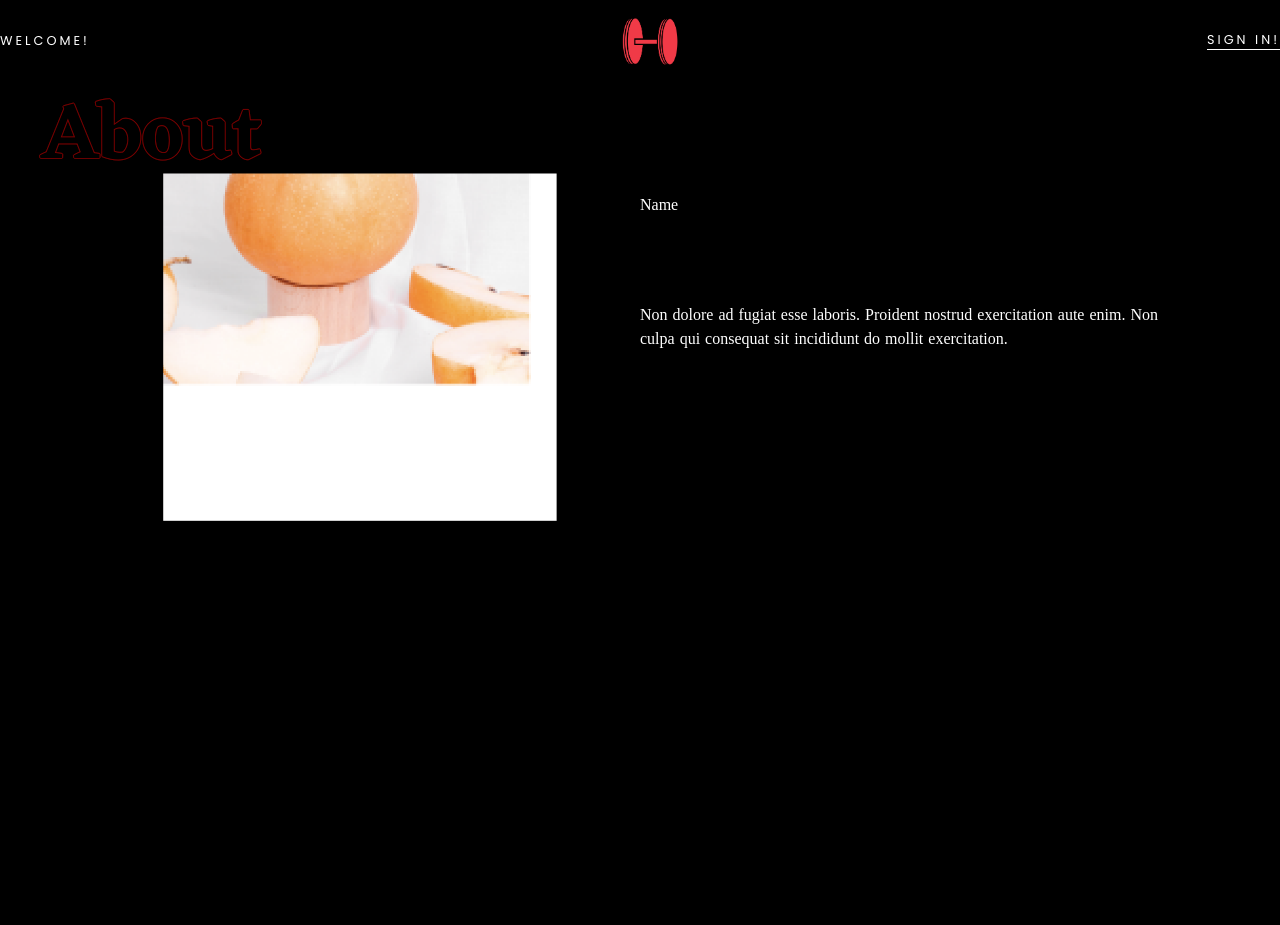
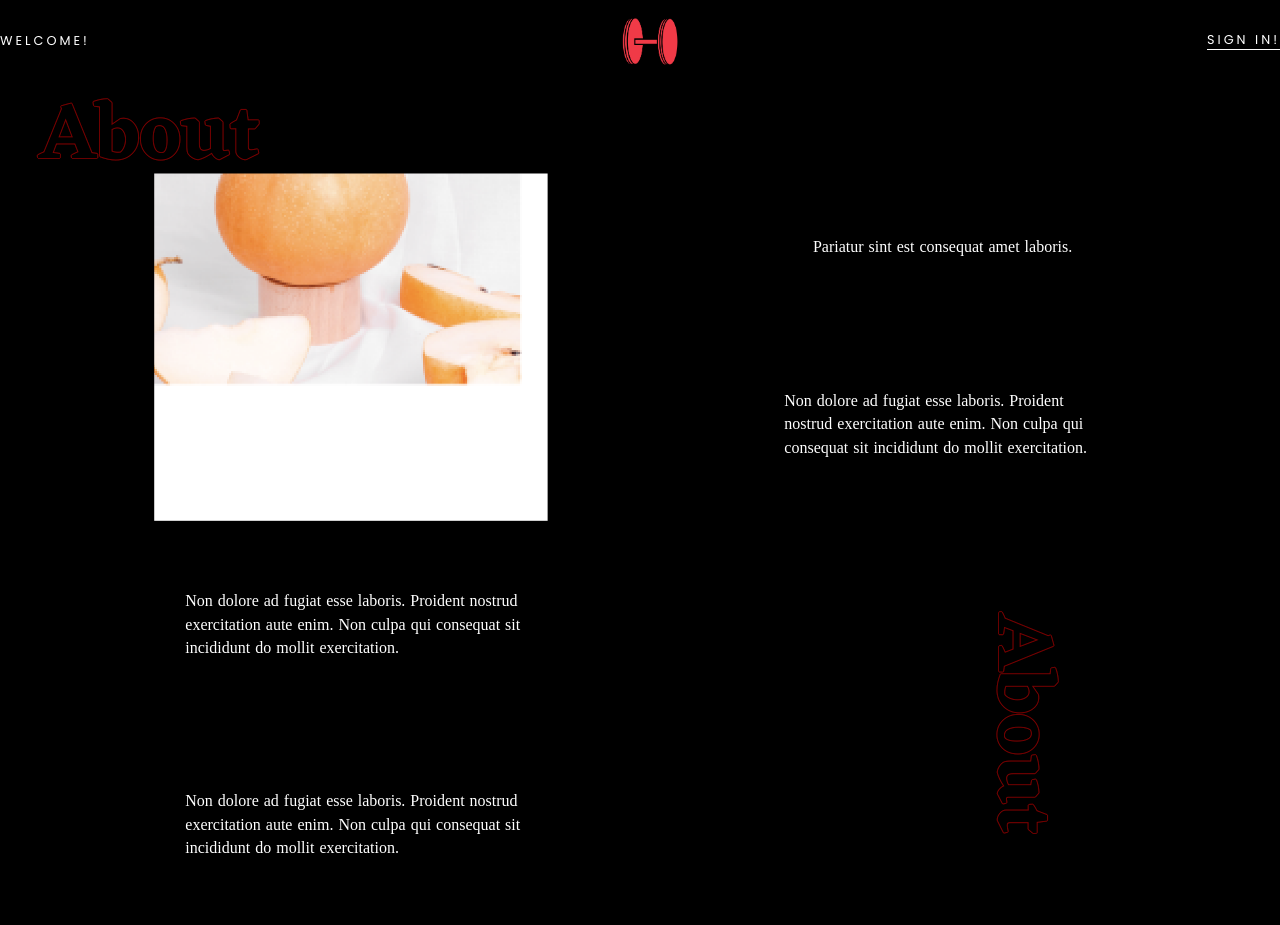
Before and after one commit to ChrisCodeCole/temp-dotnet-cra, a React (Create React App) app: page /about in a window 1280 px wide. Shown: the top 925 px of the page. Before the commit the page ends 800 px from the top, so only its background shows below. Built offline with nearby package versions, Linux system fonts and the light colour scheme; a web font is replaced by a local one.

Commit message:
Add more components to about page with individual css attributes

```diff
--- a/src/containers/About/About.js
+++ b/src/containers/About/About.js
@@ -12,10 +12,6 @@ const About = () => {
 		<div className={classes.about1Container}>
 			<NavBar />
 			<div className={classes.about1Content}>
-				<div
-					className={classes.headerImage}
-					style={{ gridArea: 'headerImage' }}
-				>
 				<Header headerText='About' style={{ gridArea: 'header' }} />
 				<Image
 					image={AboutImg1}
@@ -25,26 +21,66 @@ const About = () => {
 						width: '400px',
 					}}
 				/>
-				</div>
-				<div
-					className={classes.textInfo}
-					style={{ gridArea: 'textInfo' }}
-				>
 				<Description
-						text='Name'
+					text='Pariatur sint est consequat amet laboris.'
 					style={{
-							gridArea: 'name',
+						gridArea: 'text1',
 						color: 'white',
+						display: 'flex',
+						justifyContent: 'center',
+						alignItems: 'center',
 					}}
 				/>
 				<Description
 					text='Non dolore ad fugiat esse laboris. Proident nostrud exercitation aute enim. Non culpa qui consequat sit incididunt do mollit exercitation.'
 					style={{
-							gridArea: 'text',
+						gridArea: 'text2',
 						color: 'white',
+						display: 'flex',
+						justifyContent: 'center',
+						alignItems: 'center',
 					}}
 				/>
-				</div>
+				<Description
+					text='Non dolore ad fugiat esse laboris. Proident nostrud exercitation aute enim. Non culpa qui consequat sit incididunt do mollit exercitation.'
+					style={{
+						gridArea: 'text3',
+						color: 'white',
+						height: '200px',
+						display: 'flex',
+						justifyContent: 'center',
+						alignItems: 'center',
+					}}
+				/>
+				<Header
+					headerText='About'
+					style={{
+						gridArea: 'header2',
+						transform: 'rotate(90deg)',
+						margin: '0',
+						display: 'flex',
+						justifyContent: 'center',
+						alignItems: 'center',
+					}}
+				/>
+				<Description
+					text='Non dolore ad fugiat esse laboris. Proident nostrud exercitation aute enim. Non culpa qui consequat sit incididunt do mollit exercitation.'
+					style={{
+						gridArea: 'text4',
+						color: 'white',
+						height: '200px',
+						display: 'flex',
+						justifyContent: 'center',
+						alignItems: 'center',
+					}}
+				/>
+				<Image
+					image={AboutImg2}
+					imageDescription='about image2'
+					style={{
+						gridArea: 'image2',
+					}}
+				/>
 			</div>
 			{/* <div className={classses.about1Content}>
                 <Description />
--- a/src/containers/About/About.module.css
+++ b/src/containers/About/About.module.css
@@ -1,32 +1,17 @@
 .about1Container {
-	/* background-color: black; */
 	width: 100vw;
 	height: 100vh;
 }
 
 .about1Content {
 	display: grid;
-	grid-template-columns: repeat(2, 50%);
-	grid-template-rows: auto;
-	grid-template-areas: 'headerImage textInfo';
-}
-
-.headerImage {
-	display: grid;
-	grid-template-columns: repeat(4, 25%);
+	grid-template-columns: repeat(8, 1fr);
 	grid-template-rows: auto;
 	grid-template-areas:
-		'header header . .'
-		'.  image image image';
+		'header header . . . . . .'
+		'. image image image . text1 text1 .'
+		'. image image image . text2 text2 .'
+		'. text3 text3 text3 . . header2 .'
+		'. text4 text4 text4 . . header2 .'
+		'. image2 image2 image2 image2 image2 . .';
 }
-
-.textInfo {
-	display: grid;
-	grid-template-columns: repeat(4, 25%);
-	grid-template-rows: auto;
-	grid-template-areas:
-		'. . . .'
-		'name . . .'
-		'text text text text'
-		'. . . .';
-}
```
Lines whose indentation alone changed are shown as unchanged.
